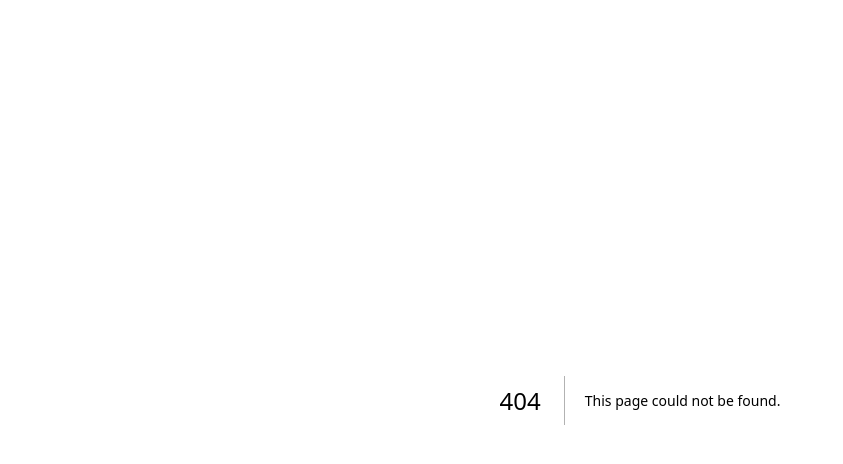
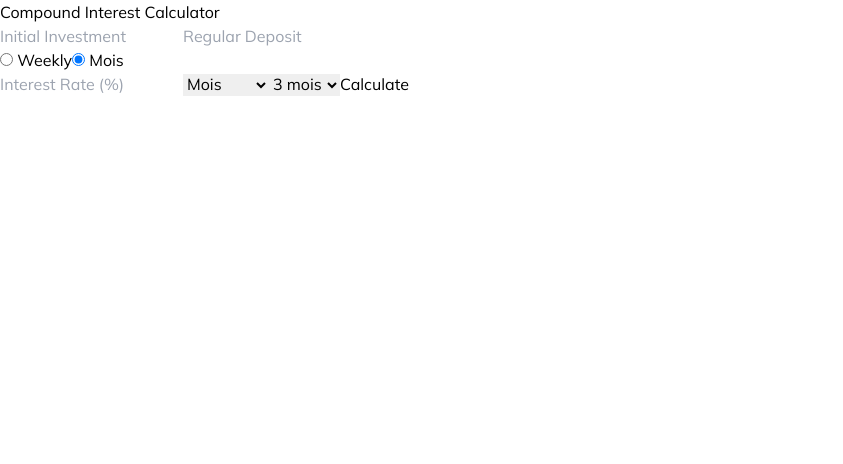
Before and after one commit to mattheri/academoney, a Next.js app: page /intComposeCalcul in a window 1280 px wide. Before the commit this address had no page. Shown: the top 464 px of the page, without its empty margins (0-843 px from the left). Built offline with nearby package versions, Linux system fonts and the light colour scheme.

Commit message:
interet composé necessite ajustement

```diff
--- /dev/null
+++ b/app/intComposeCalcul/page.tsx
@@ -0,0 +1,165 @@
+
+
+// pages/index.tsx
+'use client';
+//Form event gere les entrées de formulaire
+// use state gere l'état
+//ChangeEvent reste aware des Changement/Event
+import { useState, ChangeEvent, FormEvent } from 'react';
+
+//la clef est un sting ex;  "6 mois" sa valeur est un nombre à virgul ex; "0.5"
+interface DureInvestissement {
+  [key: string]: number;
+}
+//J'ai un probleme avec mon 3mois il functionne a caudition de revenir a son utilisation avec un click qui suite un click precedent d'importe quel autre (valeur de temps) comme si un changement étais imperatif
+const tempsDinvestissement: DureInvestissement = {
+  '3 mois': 0.25,
+  '6 mois': 0.5,
+  '1 an': 1,
+  '2 ans': 2,  //ce que je veux cest que le ca se transorme en 24 en anné pour pas planter la frenqunce des paiement
+  '3 ans': 3,
+  '4 ans': 4,
+  '5 ans': 5,
+  '6 ans': 6,
+  '7 ans': 7,
+  '8 ans': 8,
+  '9 ans': 9,
+  '10 ans': 10,
+};
+
+// ***??? on peut mapaper avec ce genre de type de clef valeur sans problème ? ****
+
+//***const Home: React.FC = () => {    *****  composant fonctionnel en React. je vais éventuelement sectionner cette page en plusieurs page tsx
+const Home: React.FC = () => {
+   //SET investissement de départ
+  const [initialInvestment, setInitialInvestment] = useState<string>('');
+    //SET Le montent de dépot des dépot a intervale régulier
+  const [regularDeposit, setRegularDeposit] = useState<string>('');
+   //SET LA fréquence des dépot  *** !! dois setter un system de conversion pour les semaine aussi
+  const [depositFrequency, setDepositFrequency] = useState<string>('Mois');
+    //SET le tot d'interet
+  const [interestRate, setInterestRate] = useState<string>('');
+
+
+  // Ca serait la frenqunce a la quel on calcul les interet
+  const [compoundingFrequency, setCompoundingFrequency] = useState<string>('Mois');
+
+
+  // Sur combien de temps
+  const [investmentHorizon, setInvestmentHorizon] = useState<string>('Annualy');
+  //Le setter dun résultat a afficher
+  const [result, setResult] = useState<string>('');
+
+
+   //Super cool on genre le changement "ChangeEvent" selon le cas lié au nom et on set le new value   PPP7171
+  const handleInputChange = (event: ChangeEvent<HTMLInputElement> | ChangeEvent<HTMLSelectElement>): void => {
+    const { name, value } = event.target;
+    switch (name) {
+      case 'initialInvestment':    //nom ici   PPP7171
+        setInitialInvestment(value);  // la nouvelle valeur change   PPP7171
+        break;
+      case 'regularDeposit':
+        setRegularDeposit(value);
+        break;
+      case 'interestRate':
+        setInterestRate(value);
+        break;
+      case 'compoundingFrequency':
+        setCompoundingFrequency(value);
+        break;
+      case 'investmentHorizon':
+        setInvestmentHorizon(value);
+        break;
+    }
+  };
+
+  const calculateCompoundInterest = (event: FormEvent): void => {
+    event.preventDefault();
+    const principal = parseFloat(initialInvestment);
+    const monthlyDeposit = parseFloat(regularDeposit);
+    //Je dois Setté les semaine aussi
+    const rate = parseFloat(interestRate) / 100;
+    //s38222 Je rush avec ma terniere car mettre une terniere avec un 1 cest bien pour mettre un tot d'interet a l'année mais en réalité cette variable est indesirable car elle multiplie les versement régulier par un ce qui n'est pa
+    //s38222 je vais
+    const timesCompounded = compoundingFrequency === 'Mois' ? 12 : 1;     //Interet calculé au moins ou a l'année?   *** RAPH ERRUR 2073PLP
+    const periods = tempsDinvestissement[investmentHorizon] * timesCompounded;
+
+    let balance = principal;
+    let monthlyContribution = depositFrequency === 'Mois' ? monthlyDeposit : monthlyDeposit * 4; // Approximation pour conversion hebdomadaire en mensuel
+      //*** RAPH ERRUR 2073PLP Literation peut sarreter quand on met a anualy aprend 6 boucle par exemple si on set annualy disont sur 4ans pour les interet mais ca cause l'arret de paiement regulier les interet se comprte pu par dessus le marche.. */
+    for (let i = 0; i < periods; i++) {
+      balance += monthlyContribution; // Ajouter le dépôt à chaque période, indépendamment des intérêts
+      if (i % 12 === 0 && compoundingFrequency === 'Annually') { // Appliquer les intérêts une fois par an
+        balance *= 1 + rate;
+      } else if (compoundingFrequency === 'Mois') {
+        balance *= 1 + rate / timesCompounded;
+      }
+    }
+
+    setResult(`Future Value: $${balance.toFixed(2)}`);
+  };
+
+  return (
+    <div>
+      <h1>Compound Interest Calculator</h1>
+      <form onSubmit={calculateCompoundInterest}>
+        <input
+          type="number"
+          name="initialInvestment"
+          value={initialInvestment}
+          onChange={handleInputChange}
+          placeholder="Initial Investment"
+        />
+        <input
+          type="number"
+          name="regularDeposit"
+          value={regularDeposit}
+          onChange={handleInputChange}
+          placeholder="Regular Deposit"
+        />
+        <div>
+          <input
+            type="radio"
+            name="depositFrequency"
+            checked={depositFrequency === 'weekly'}
+            onChange={() => setDepositFrequency('weekly')}
+          /> Weekly
+          <input
+            type="radio"
+            name="depositFrequency"
+            checked={depositFrequency === 'Mois'}
+            onChange={() => setDepositFrequency('Mois')}
+          /> Mois
+        </div>
+        <input
+          type="number"
+          name="interestRate"
+          value={interestRate}
+          onChange={handleInputChange}
+          placeholder="Interest Rate (%)"
+        />
+        <select
+          name="compoundingFrequency"
+          value={compoundingFrequency}
+          onChange={handleInputChange}
+        >
+          <option value="Mois">Mois</option>
+          <option value="annually">Annually</option>
+        </select>
+        <select
+          name="investmentHorizon"
+          value={investmentHorizon}
+          onChange={handleInputChange}
+        >
+          {Object.keys(tempsDinvestissement).map((key) => (
+            <option key={key} value={key}>{key}</option>
+          ))}
+        </select>
+        <button type="submit">Calculate</button>
+      </form>
+      <div>{result}</div>
+    </div>
+  );
+};
+
+export default Home;
```
